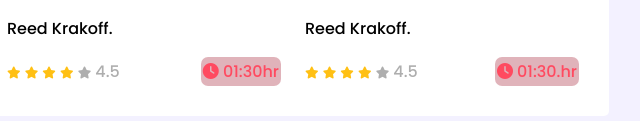
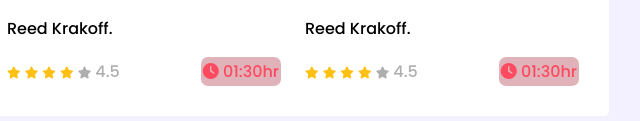
Before and after one commit to falak50/leader-board-css3, a plain HTML site: page index.html in a window 1280 px wide. Shown: the part 1024-1145 px from the top of the page, 496-1136 px from the left. Drawn offline with Linux system fonts and the light colour scheme.

Commit message:
2nd test

```diff
--- a/index.html
+++ b/index.html
@@ -169,7 +169,7 @@
 
                             <div class="course-duration">
                                 <i class="fa-solid fa-clock"></i>
-                                01:30.hr
+                                01:30hr
                             </div>
                         </div>
 
```
